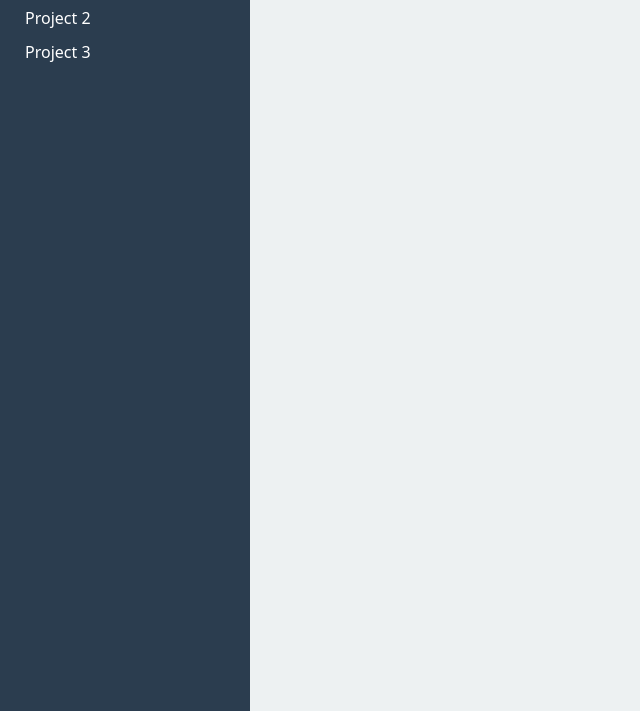
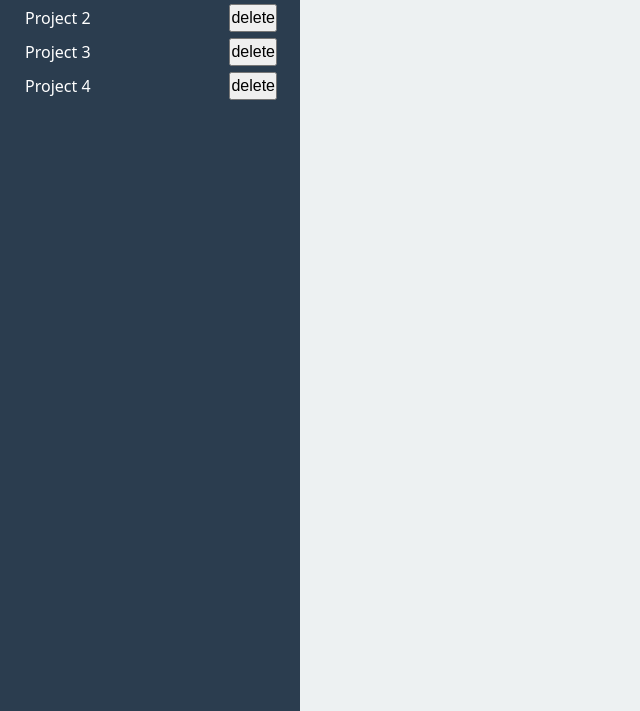
Before and after one commit to ARParizi/Odin-Project--Todo-List, a website built with webpack: page src/template.html in a window 1280 px wide. Shown: the part 89-800 px from the top of the page, without its empty margins (0-640 px from the left). Built offline with nearby package versions, Linux system fonts and the light colour scheme.

Commit message:
Add delete project buttons w styling

```diff
--- a/src/styles.css
+++ b/src/styles.css
@@ -20,7 +20,7 @@ html, body {
 
 .sidebar {
   width: 100%;
-  max-width: 250px;
+  max-width: 300px;
   background-color: hsl(210, 29%, 24%);
   color: white;
   padding: 20px;
@@ -38,9 +38,18 @@ html, body {
 }
 
 #project-list li {
+  position: relative;
   padding: 5px;
 }
 
 #project-list li:hover {
   background-color: hsl(210, 29%, 35%);
 }
+
+.delete-project-button {
+    position: absolute;
+    right: 3px;
+    bottom: 3px;
+    margin-left: 10px;
+    font-size: 1.0em;
+}
--- a/src/template.html
+++ b/src/template.html
@@ -11,9 +11,10 @@
         <aside class="sidebar">
             <h2>Projects</h2>
             <ul id="project-list">
-                <li>Project 1</li>
-                <li>Project 2</li>
-                <li>Project 3</li>
+                <li><div><span>Project 1</span><span><button class="delete-project-button">delete</button></span></div></li>
+                <li><div><span>Project 2</span><span><button class="delete-project-button">delete</button></span></div></li>
+                <li><div><span>Project 3</span><span><button class="delete-project-button">delete</button></span></div></li>
+                <li><div><span>Project 4</span><span><button class="delete-project-button">delete</button></span></div></li>
             </ul>
         </aside>
         <main class="main-content">
```
